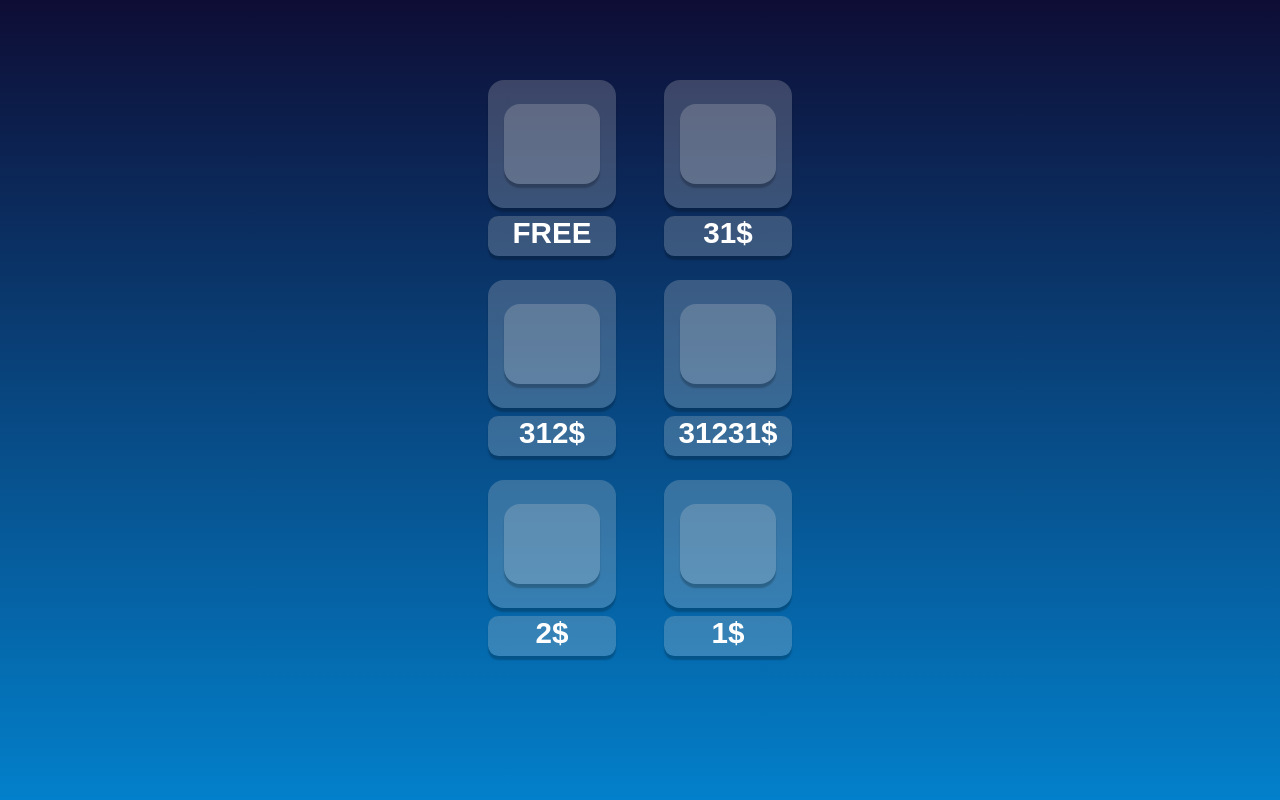
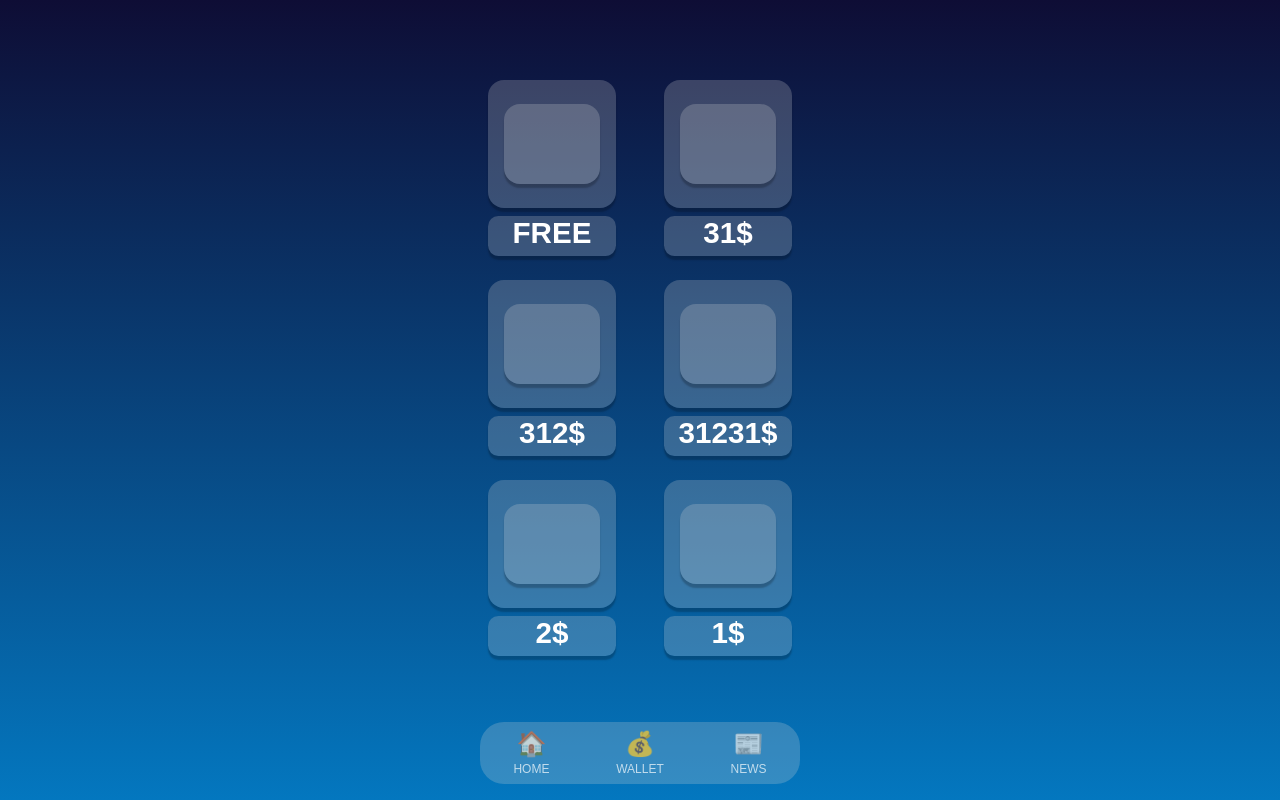
Before and after one commit to Donkeys3110/TOKEN_AD, a plain HTML site: page main.html in a window 1280 px wide. Shown: the top 800 px of the page. Drawn offline with Linux system fonts and the light colour scheme.

Commit message:
mamu ebal

```diff
--- a/main.html
+++ b/main.html
@@ -24,5 +24,21 @@
         <div class="price">1$</div>
 
     </div>
+    <!-- Навбар -->
+    <div class="bottom-nav">
+        <a href="main.html" class="nav-item">
+            <div class="nav-icon">🏠</div>
+            <span>HOME</span>
+        </a>
+        <a href="wallet.html" class="nav-item">
+            <div class="nav-icon">💰</div>
+            <span>WALLET</span>
+        </a>
+        <a href="news.html" class="nav-item">
+            <div class="nav-icon">📰</div>
+            <span>NEWS</span>
+        </a>
+    </div>
+    </div>
 </body>
 </html>
--- a/news.css
+++ b/news.css
@@ -60,3 +60,48 @@ body {
     bottom: 6vh;
     box-shadow: 0 0.5vh 0.2vh #00000038;
 }
+/* Bottom Navigation */
+.bottom-nav {
+    position: fixed;
+    display: flex;
+    bottom: 2vh;
+    width: 40vh;
+    border-radius: 3vh;
+    left: 50%;
+    transform: translate(-50%);
+    justify-content: space-around;
+    justify-items: center;
+    background-color: #d9d9d93b;
+}
+
+.nav-item {
+    text-decoration: none;
+    color: rgba(255, 255, 255, 0.7);
+    display: flex;
+    flex-direction: column;
+    align-items: center;
+    padding: 1vh 2vh;
+    border-radius: 1.5vh;
+    transition: all 0.3s ease;
+}
+
+.nav-item:hover {
+    background: rgba(255, 255, 255, 0.1);
+    color: white;
+    transform: translateY(-0.5vh);
+}
+
+.nav-icon {
+    font-size: 3vh;
+    margin-bottom: 0.5vh;
+}
+
+.nav-item span {
+    font-size: 1.5vh;
+    font-weight: 500;
+}
+
+/* Добавьте отступ для контента */
+body {
+    padding-bottom: 10vh !important;
+}
--- a/styles.css
+++ b/styles.css
@@ -63,3 +63,49 @@ body {
     font-weight: 700;
 
 }
+/* Bottom Navigation */
+/* Bottom Navigation */
+.bottom-nav {
+    position: fixed;
+    display: flex;
+    bottom: 2vh;
+    width: 40vh;
+    border-radius: 3vh;
+    left: 50%;
+    transform: translate(-50%);
+    justify-content: space-around;
+    justify-items: center;
+    background-color: #d9d9d93b;
+}
+
+.nav-item {
+    text-decoration: none;
+    color: rgba(255, 255, 255, 0.7);
+    display: flex;
+    flex-direction: column;
+    align-items: center;
+    padding: 1vh 2vh;
+    border-radius: 1.5vh;
+    transition: all 0.3s ease;
+}
+
+.nav-item:hover {
+    background: rgba(255, 255, 255, 0.1);
+    color: white;
+    transform: translateY(-0.5vh);
+}
+
+.nav-icon {
+    font-size: 3vh;
+    margin-bottom: 0.5vh;
+}
+
+.nav-item span {
+    font-size: 1.5vh;
+    font-weight: 500;
+}
+
+/* Добавьте отступ для контента */
+body {
+    padding-bottom: 10vh !important;
+}
--- a/wallet.css
+++ b/wallet.css
@@ -140,3 +140,49 @@ body {
     left: -4vh;
     font-size: 2.4vh;
 }
+/* Bottom Navigation */
+.bottom-nav {
+    position: fixed;
+    display: flex;
+    bottom: 2vh;
+    width: 40vh;
+    border-radius: 3vh;
+    left: 50%;
+    transform: translate(-50%);
+    justify-content: space-around;
+    justify-items: center;
+    background-color: #d9d9d93b;
+}
+
+.nav-item {
+    text-decoration: none;
+    color: rgba(255, 255, 255, 0.7);
+    display: flex;
+    flex-direction: column;
+    align-items: center;
+    padding: 1vh 2vh;
+    border-radius: 1.5vh;
+    transition: all 0.3s ease;
+}
+
+.nav-item:hover {
+    background: rgba(255, 255, 255, 0.1);
+    color: white;
+    transform: translateY(-0.5vh);
+}
+
+
+.nav-icon {
+    font-size: 3vh;
+    margin-bottom: 0.5vh;
+}
+
+.nav-item span {
+    font-size: 1.5vh;
+    font-weight: 500;
+}
+
+/* Добавьте отступ для контента */
+body {
+    padding-bottom: 10vh !important;
+}
```
Also changed, not shown: news.html (+14 -0 lines), wallet.html (+14 -0 lines).
